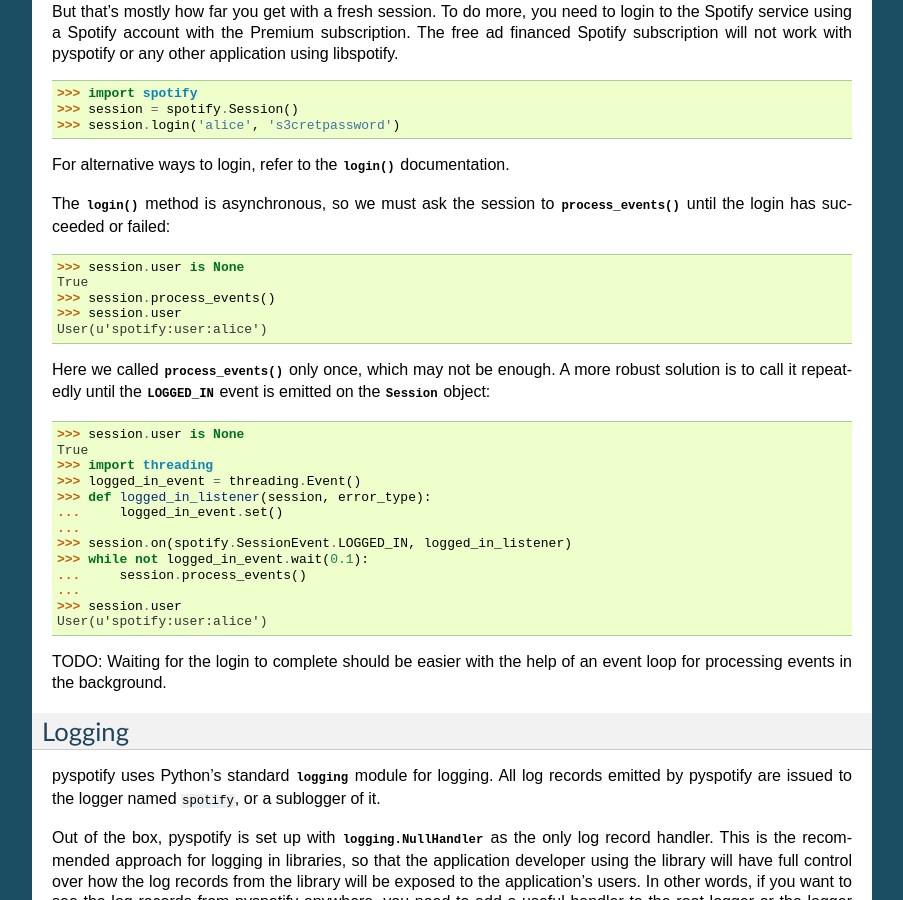
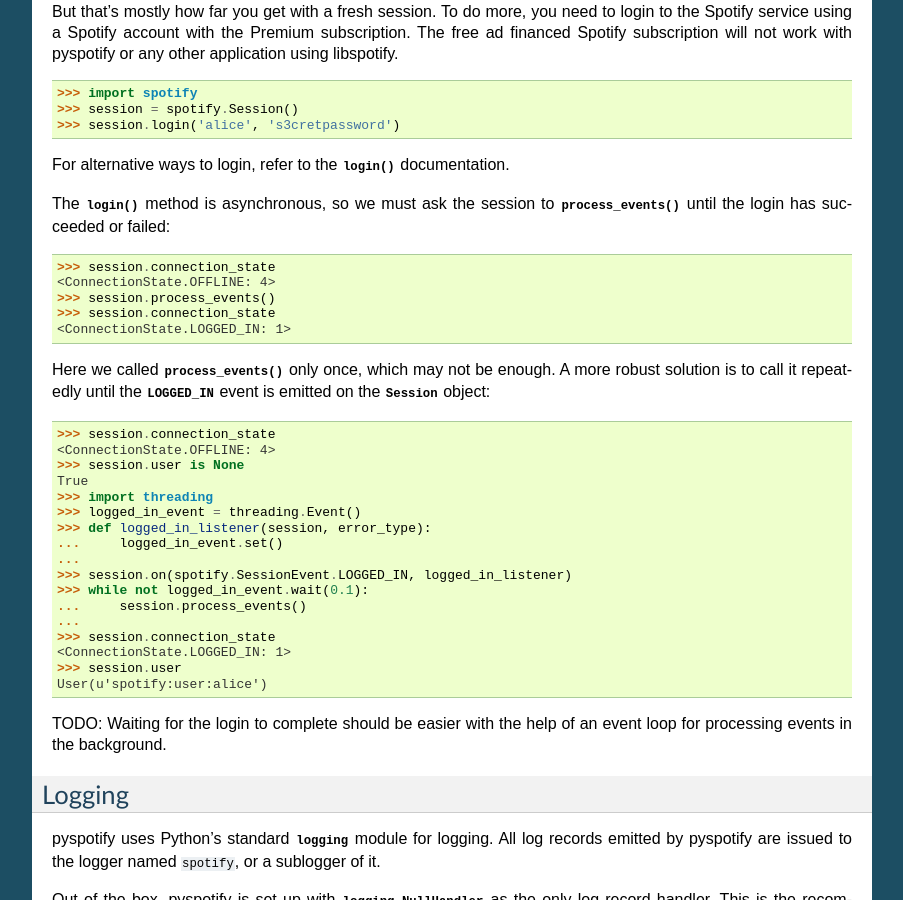
Before and after one commit to jodal/pyspotify, a Sphinx documentation site: the page built from docs/quickstart.rst, in a window 1280 px wide and 900 px high, scrolled down 1245 px. Shown: the whole window, without its empty margins (198-1101 px from the left). Built offline with Sphinx 7.4.7, drawn with Linux system fonts in a browser that asks for light colours; pages that are not in the unit, such as notebooks, are missing from menus.

Commit message:
docs: Use 'connection_state' in login guide

```diff
--- a/docs/quickstart.rst
+++ b/docs/quickstart.rst
@@ -101,17 +101,19 @@
 session to :meth:`~spotify.Session.process_events` until the login has
 succeeded or failed::
 
-    >>> session.user is None
-    True
+    >>> session.connection_state
+    <ConnectionState.OFFLINE: 4>
     >>> session.process_events()
-    >>> session.user
-    User(u'spotify:user:alice')
+    >>> session.connection_state
+    <ConnectionState.LOGGED_IN: 1>
 
 Here we called :meth:`~spotify.Session.process_events` only once, which may
 not be enough. A more robust solution is to call it repeatedly until the
 :attr:`~spotify.SessionEvent.LOGGED_IN` event is emitted on the
 :class:`~spotify.Session` object::
 
+    >>> session.connection_state
+    <ConnectionState.OFFLINE: 4>
     >>> session.user is None
     True
     >>> import threading
@@ -123,6 +125,8 @@
     >>> while not logged_in_event.wait(0.1):
     ...     session.process_events()
     ...
+    >>> session.connection_state
+    <ConnectionState.LOGGED_IN: 1>
     >>> session.user
     User(u'spotify:user:alice')
 
```
